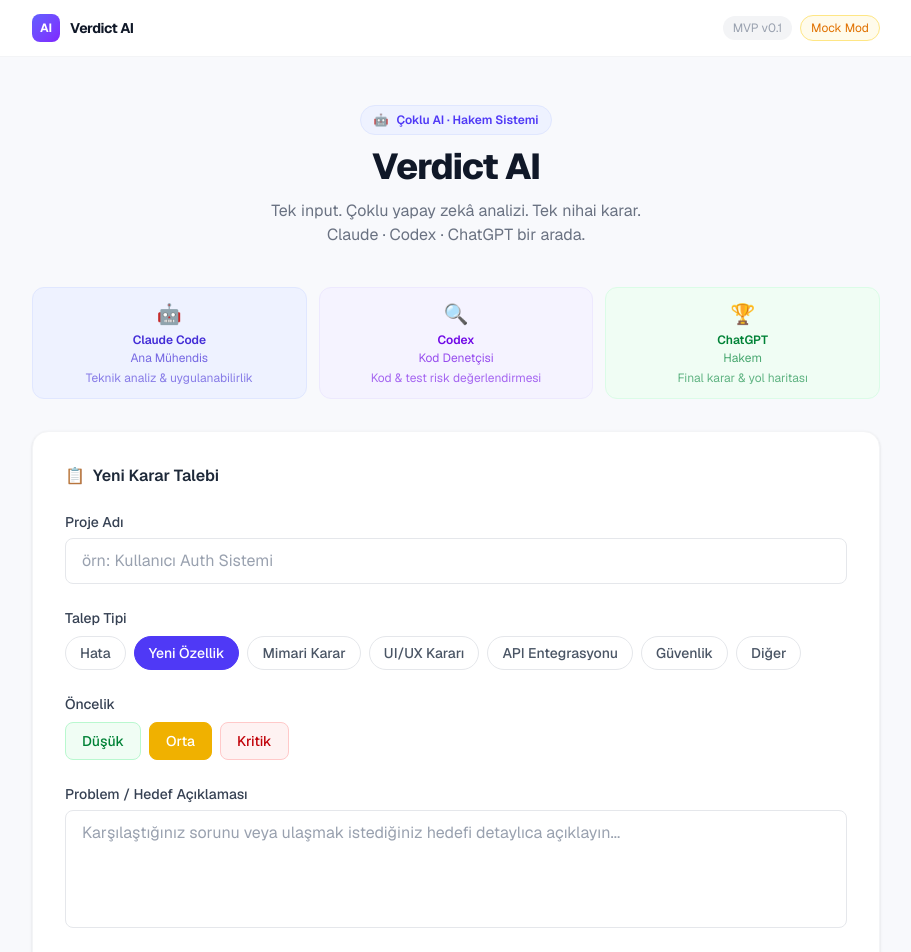
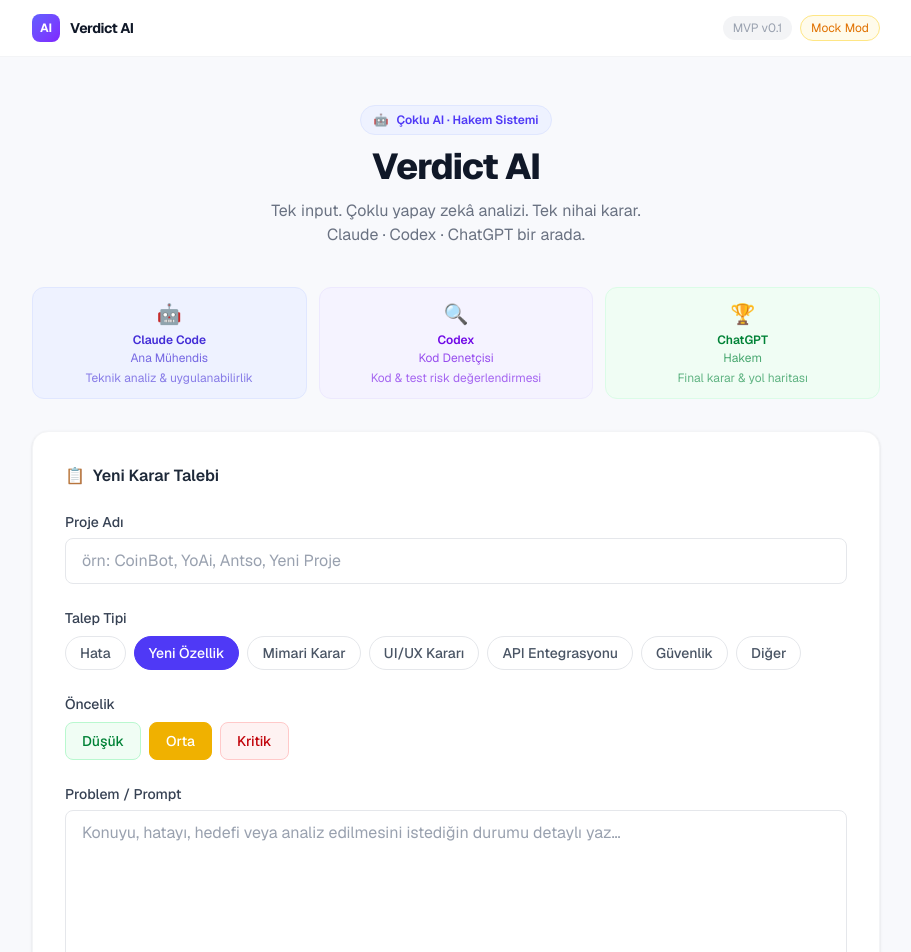
Before and after one commit to onursuay/Verdict-ai, a Next.js app: page / in a window 1280 px wide. Shown: the top 952 px of the page, without its empty margins (184-1095 px from the left). Built offline with nearby package versions, Linux system fonts and the light colour scheme.

Commit message:
fix: Problem alanını auto-grow textarea yap, placeholder'ları güncelle
Min-height 160px, yazdıkça aşağı büyür, overflow-hidden ile taşma yok.

Co-Authored-By: Claude Sonnet 4.6 <noreply@anthropic.com>

```diff
--- a/components/DecisionRequestForm.tsx
+++ b/components/DecisionRequestForm.tsx
@@ -78,7 +78,7 @@ export default function DecisionRequestForm({ onSubmit, isLoading }: DecisionReq
           type="text"
           value={projectName}
           onChange={(e) => setProjectName(e.target.value)}
-          placeholder="örn: Kullanıcı Auth Sistemi"
+          placeholder="örn: CoinBot, YoAi, Antso, Yeni Proje"
           required
           className="w-full px-4 py-2.5 rounded-lg border border-gray-200 bg-white text-gray-900 placeholder-gray-400 focus:outline-none focus:ring-2 focus:ring-indigo-400 focus:border-transparent transition"
         />
@@ -130,18 +130,22 @@ export default function DecisionRequestForm({ onSubmit, isLoading }: DecisionReq
         </div>
       </div>
 
-      {/* Problem / Hedef Açıklaması */}
+      {/* Problem / Prompt */}
       <div>
         <label className="block text-sm font-medium text-gray-700 mb-1.5">
-          Problem / Hedef Açıklaması
+          Problem / Prompt
         </label>
         <textarea
           value={problem}
-          onChange={(e) => setProblem(e.target.value)}
-          placeholder="Karşılaştığınız sorunu veya ulaşmak istediğiniz hedefi detaylıca açıklayın..."
+          onChange={(e) => {
+            setProblem(e.target.value);
+            e.target.style.height = "auto";
+            e.target.style.height = e.target.scrollHeight + "px";
+          }}
+          placeholder="Konuyu, hatayı, hedefi veya analiz edilmesini istediğin durumu detaylı yaz…"
           required
-          rows={4}
-          className="w-full px-4 py-2.5 rounded-lg border border-gray-200 bg-white text-gray-900 placeholder-gray-400 focus:outline-none focus:ring-2 focus:ring-indigo-400 focus:border-transparent transition resize-none"
+          style={{ minHeight: "160px" }}
+          className="w-full px-4 py-2.5 rounded-lg border border-gray-200 bg-white text-gray-900 placeholder-gray-400 focus:outline-none focus:ring-2 focus:ring-indigo-400 focus:border-transparent transition resize-none overflow-hidden"
         />
       </div>
 
```
